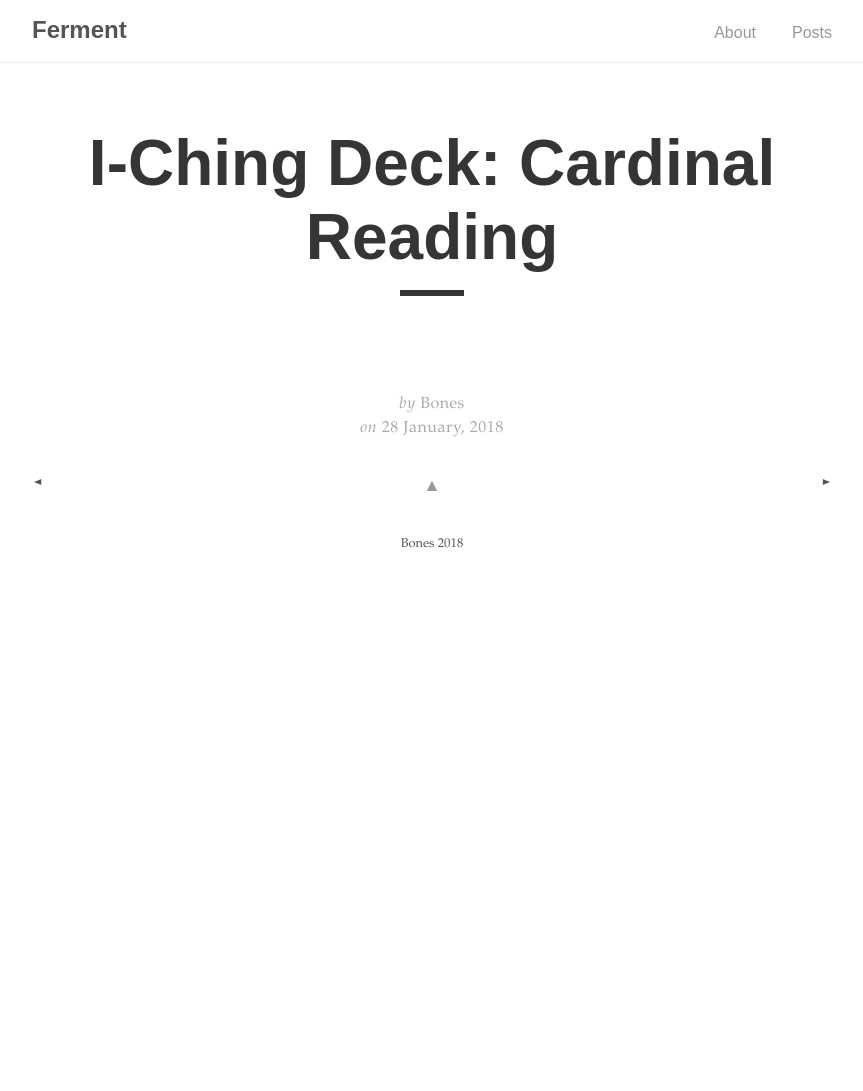
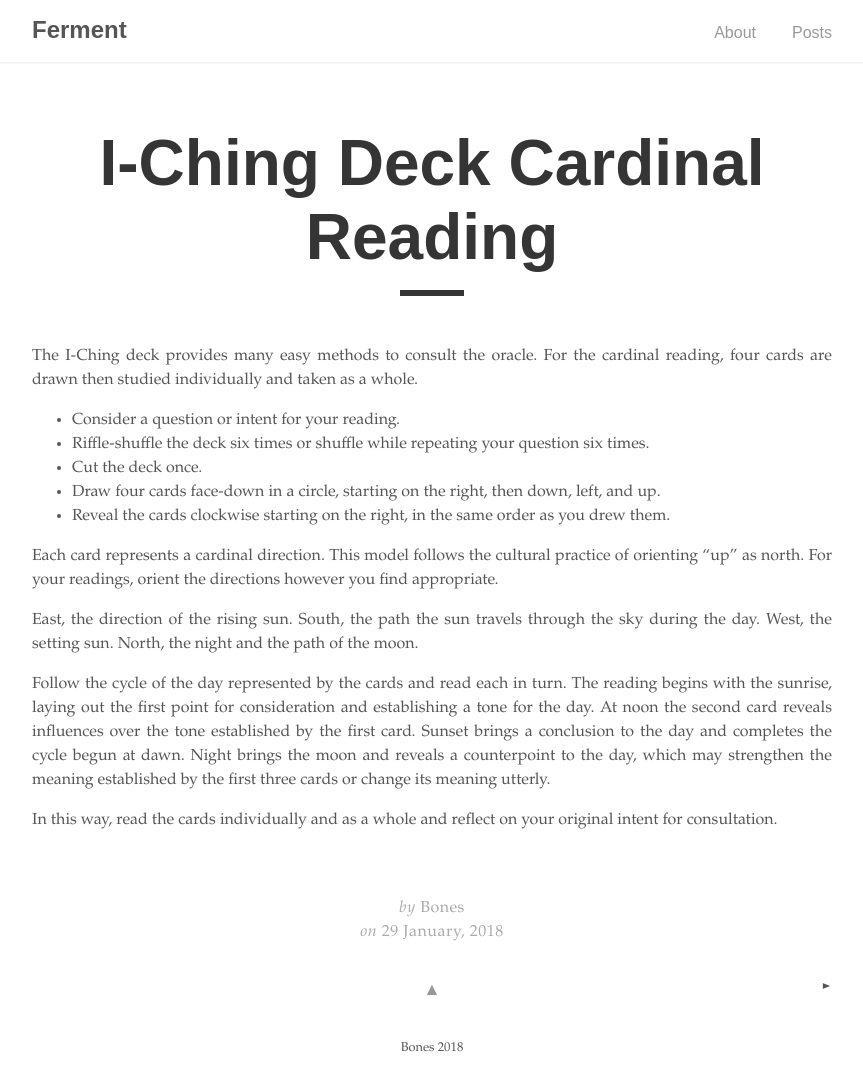
Before and after one commit to viablue/ferment, a Jekyll site: the page built from _posts/2018-01-28-i-ching-deck-cardinal-reading.md, in a window 1280 px wide. Shown: the whole page, without its empty margins (208-1071 px from the left). Built offline with Jekyll 4.4.1, drawn with Linux system fonts in a browser that asks for light colours; before the commit the page ends 900 px from its top, so only the background shows below that.

Commit message:
consult the oracle

```diff
--- a/_posts/2018-01-28-i-ching-deck-cardinal-reading.md
+++ b/_posts/2018-01-28-i-ching-deck-cardinal-reading.md
@@ -1,6 +1,22 @@
 ---
 layout: post
-title: "I-Ching Deck: Cardinal Reading"
+title: "I-Ching Deck Cardinal Reading"
 category: "Card Games"
-date: 2018-01-28
+date: 2018-01-29
 ---
+
+The I-Ching deck provides many easy methods to consult the oracle. For the cardinal reading, four cards are drawn then studied individually and taken as a whole.
+
+- Consider a question or intent for your reading.
+- Riffle-shuffle the deck six times or shuffle while repeating your question six times.
+- Cut the deck once.
+- Draw four cards face-down in a circle, starting on the right, then down, left, and up.
+- Reveal the cards clockwise starting on the right, in the same order as you drew them.
+
+Each card represents a cardinal direction. This model follows the cultural practice of orienting "up" as north. For your readings, orient the directions however you find appropriate.
+
+East, the direction of the rising sun. South, the path the sun travels through the sky during the day. West, the setting sun. North, the night and the path of the moon.
+
+Follow the cycle of the day represented by the cards and read each in turn. The reading begins with the sunrise, laying out the first point for consideration and establishing a tone for the day. At noon the second card reveals influences over the tone established by the first card. Sunset brings a conclusion to the day and completes the cycle begun at dawn. Night brings the moon and reveals a counterpoint to the day, which may strengthen the meaning established by the first three cards or change its meaning utterly.
+
+In this way, read the cards individually and as a whole and reflect on your original intent for consultation.
```
